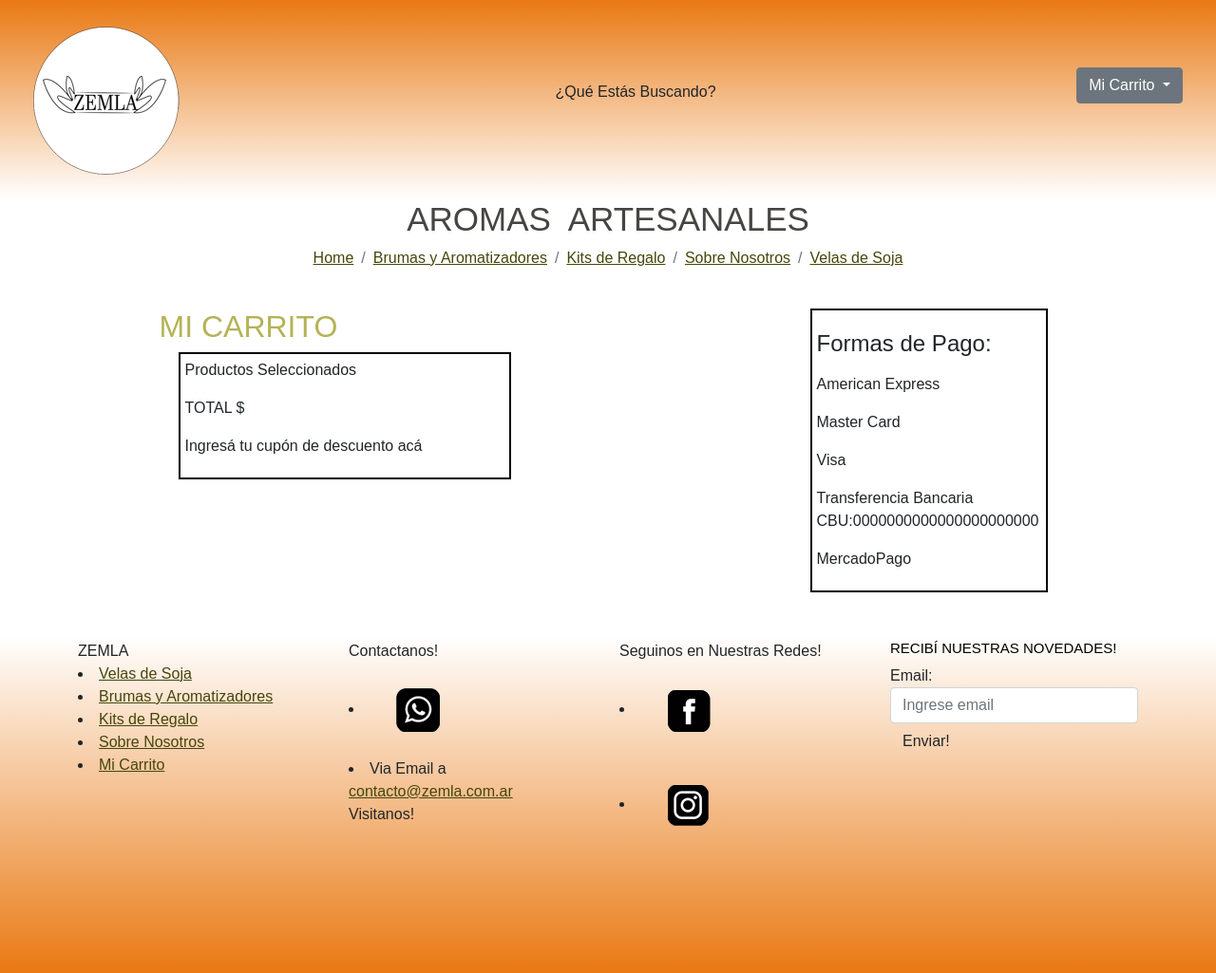
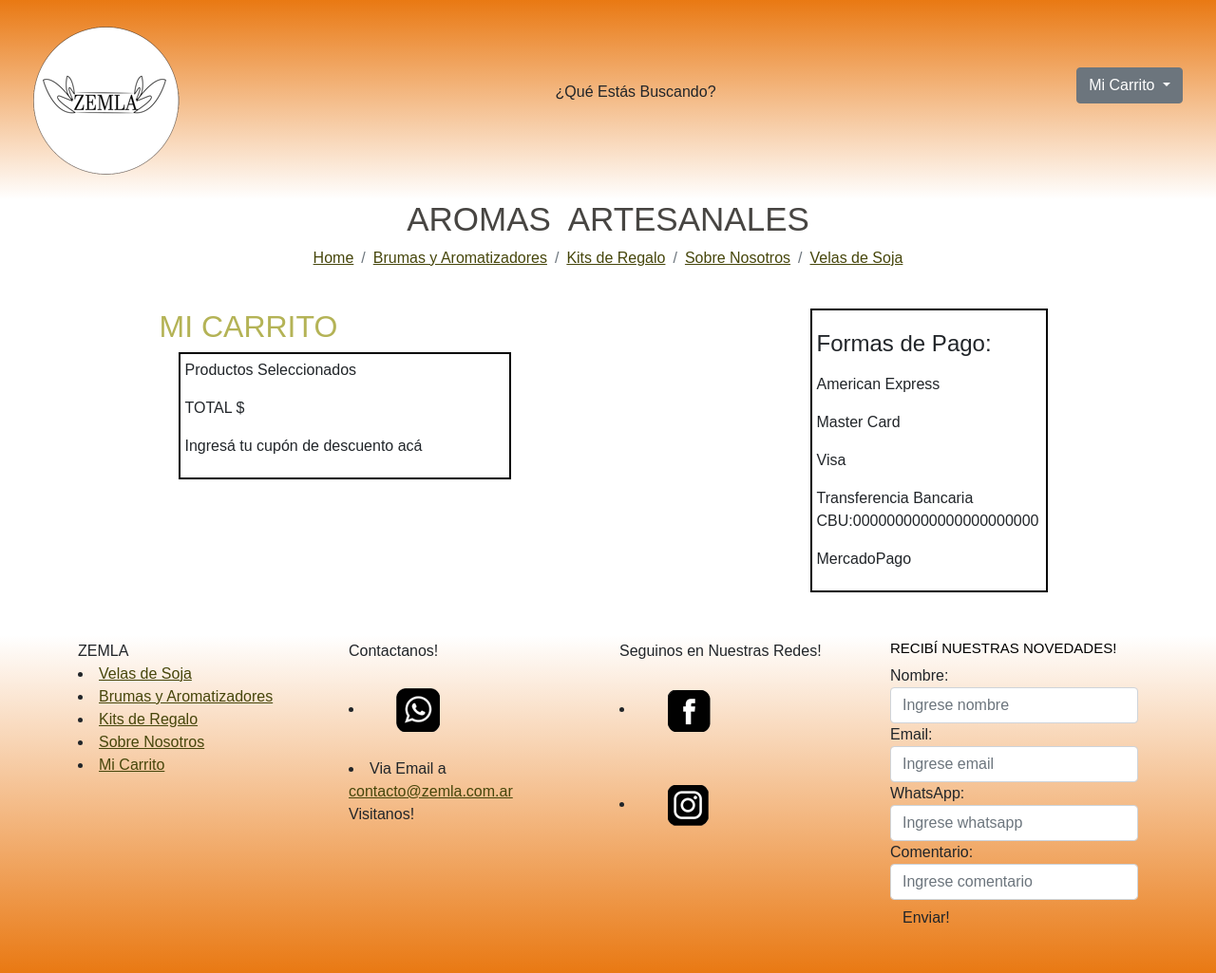
Before and after one commit to maxigomez99/codo-a-codo, a website: page Paginas/miCarrito.html in a window 1280 px wide. Shown: the whole page at 95% size. Drawn offline with nearby package versions, Linux system fonts and the light colour scheme; grey boxes are pictures that could not be loaded.

Commit message:
pagina codo a codo final

```diff
--- a/Paginas/miCarrito.html
+++ b/Paginas/miCarrito.html
@@ -160,17 +160,21 @@
 
 
                  <div class="col-md-3 divNovedad">
-                     <h2 id="newsletter">Recibí Nuestras Novedades!</h2>
-                        <form action="#">
-                     <div class="form-group">
+                  <h2 id="newsletter">Recibí Nuestras Novedades!</h2>
+                     <form action="#">
+                  <div class="form-group">
+                     <label for="nombre">Nombre:</label>
+                     <input type="nombre"  required class="form-control" id="nombre" placeholder="Ingrese nombre" name="nombre">
                      <label for="email">Email:</label>
-                     <input type="email" class="form-control" id="email" placeholder="Ingrese email" name="email">
-
-
+                     <input type="email" required class="form-control" id="email" placeholder="Ingrese email" name="email">
+                     <label for="whatsapp">WhatsApp:</label>
+                     <input type="whatsapp" required class="form-control" id="whatsapp" placeholder="Ingrese whatsapp" name="whatsapp">
+                     <label for="comentario">Comentario:</label>
+                     <input type="comentario" required class="form-control" id="comentario" placeholder="Ingrese comentario" name="comentario">
                    <button type="submit" class="btn btn-default">
                                Enviar!
-                          </button>
-                 </form>
+                       </button>
+              </form>
                 </div>
 
 
```
Also changed, not shown: Paginas/brumasYaromatizadores.html (+7 -3 lines), Paginas/kitsDeregalo.html (+12 -8 lines), Paginas/velasDeSoja.html (+7 -3 lines).
